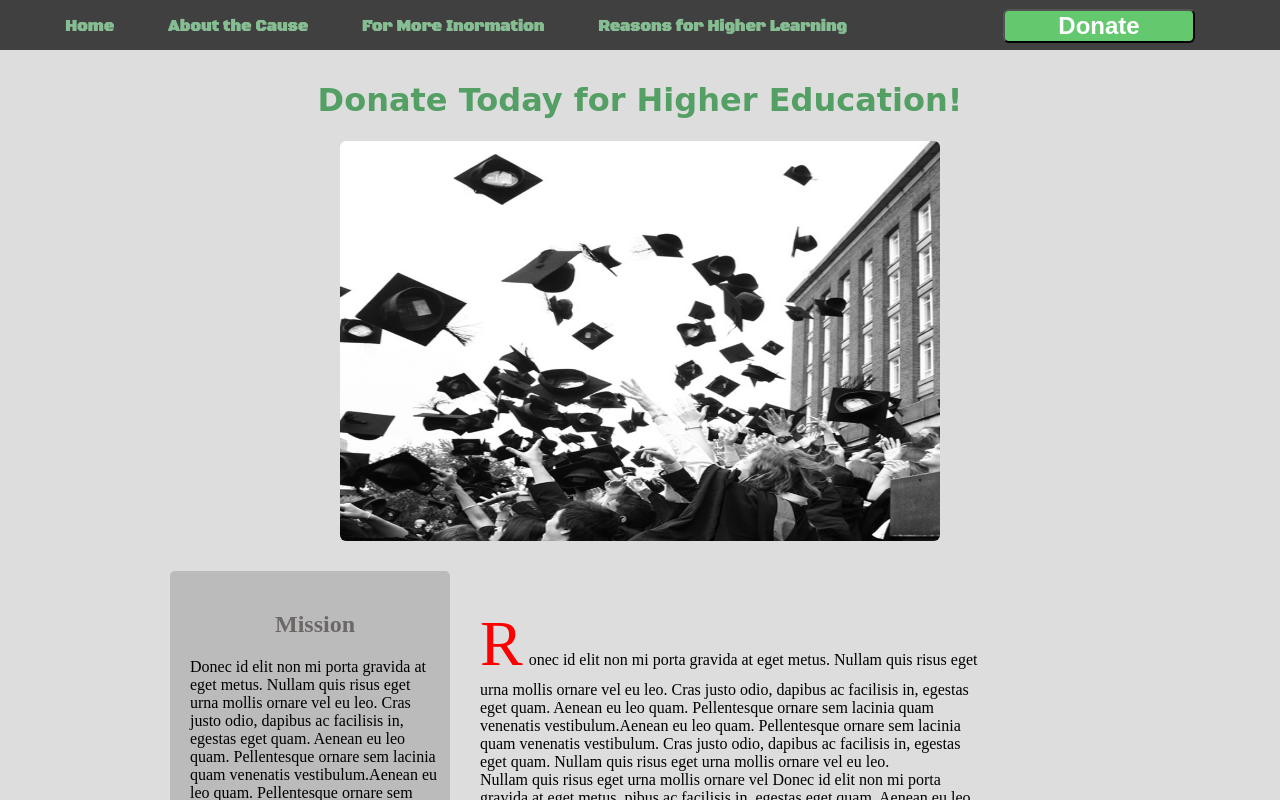
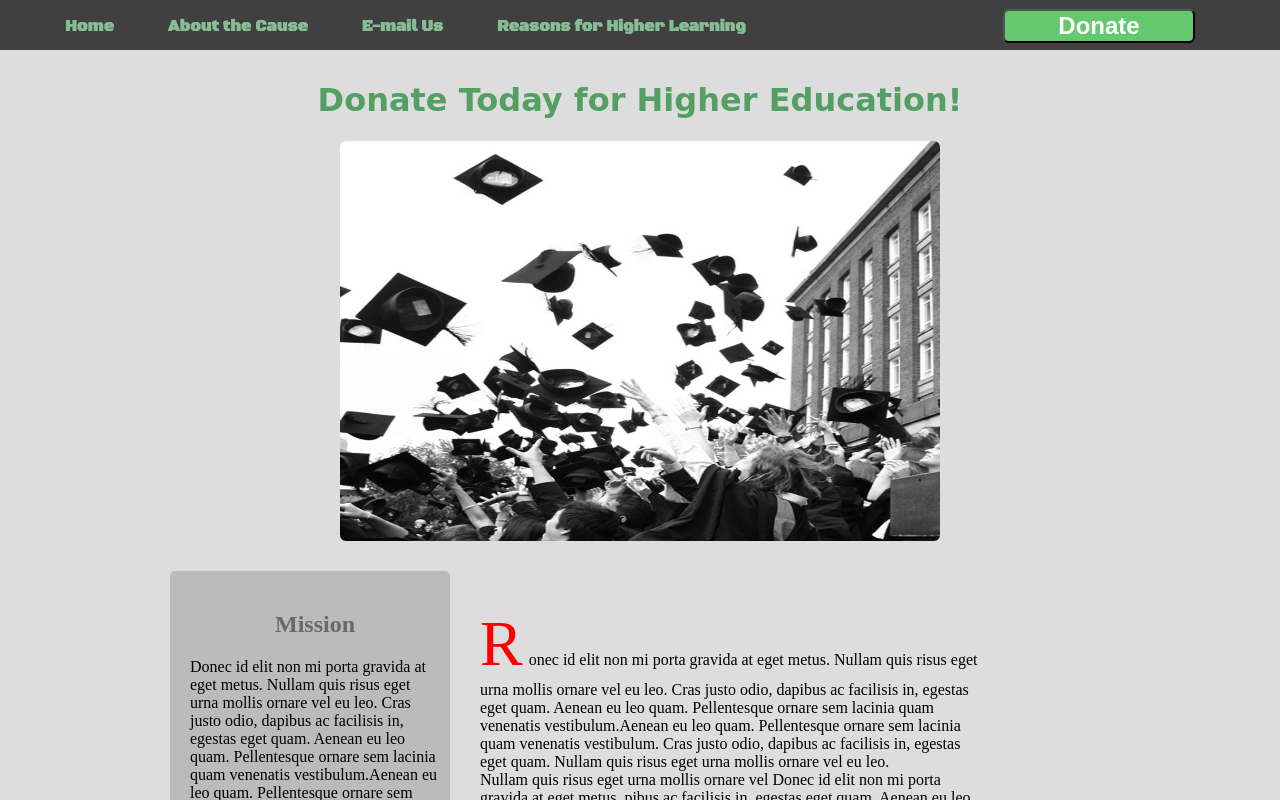
Before and after one commit to chriso627/causes_site, a plain HTML site: page index.html in a window 1280 px wide. Shown: the top 800 px of the page. Drawn offline with Linux system fonts and the light colour scheme; a web font is replaced by a local one.

Commit message:
Fixed nav links

```diff
--- a/index.html
+++ b/index.html
@@ -11,7 +11,7 @@
 		<ul>
 			<li><a href="#">Home</a></li>
 			<li><a href="page3.html">About the Cause</a></li>
-			<li><a href="mailto:chriso627@yahoo.com">For More Inormation</a></li>
+			<li><a href="mailto:chriso627@yahoo.com">E-mail Us</a></li>
 			<li><a href="facebook.html">Reasons for Higher Learning</a></li>
 		</ul>
 		<a href="page2.html"><button>Donate</button></a>
```
Also changed, not shown: page3.html (+2 -2 lines).
